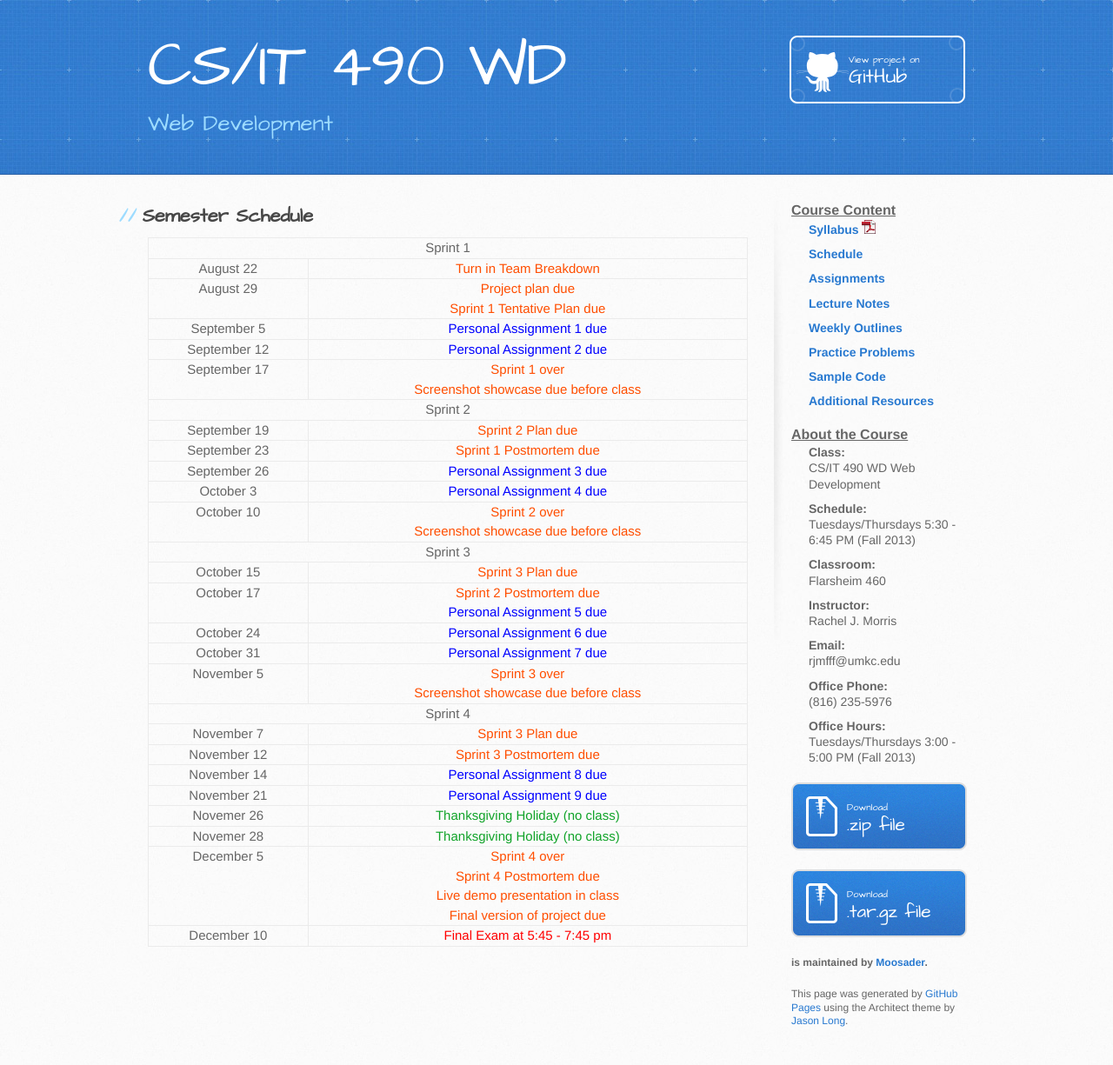
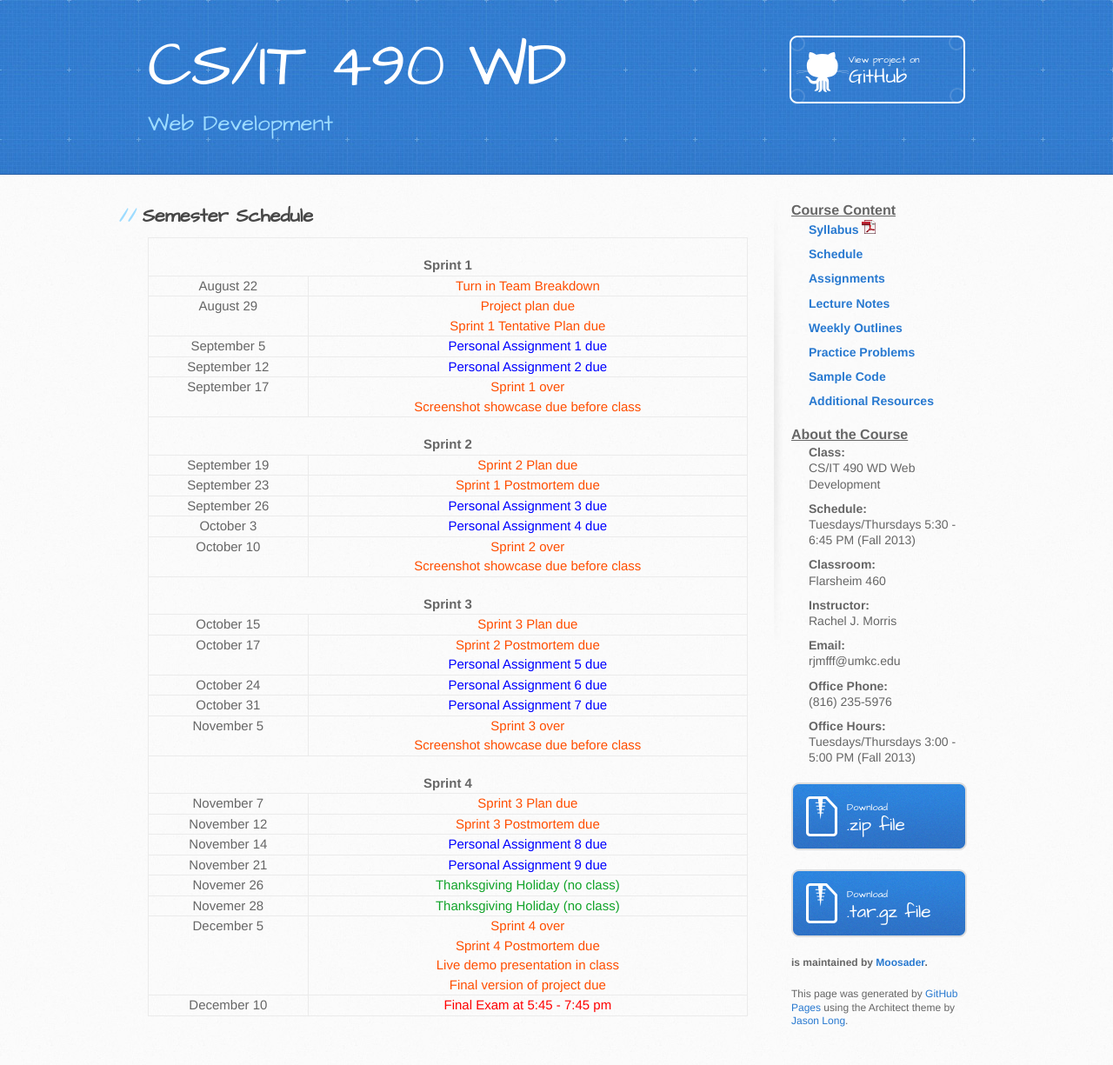
Before and after one commit to spellbindguy/Web-Development, a Jekyll site: the page schedule.html, which Jekyll copies as it is, in a window 1280 px wide. Shown: the whole page at 87% size. Built offline with Jekyll 4.4.1, drawn with Linux system fonts in a browser that asks for light colours.

Commit message:
styling updated

```diff
--- a/schedule.html
+++ b/schedule.html
@@ -36,13 +36,14 @@
 			.solo { color: #0000ff; }
 			.holiday { color: #11a329; }
 			.final { color: #ff0000; }
+			.header { padding-top: 20px; font-weight: bold; }
 		</style>
 
 		<table>
 			<tbody>
 
 				<tr>
-					<td colspan="2">Sprint 1</td>
+					<td colspan="2" class="header">Sprint 1</td>
 				</tr>
 
 				<tr>
@@ -79,7 +80,7 @@
 				</tr>
 
 				<tr>
-					<td colspan="2">Sprint 2</td>
+					<td colspan="2" class="header">Sprint 2</td>
 				</tr>
 
 				<tr>
@@ -115,7 +116,7 @@
 				</tr>
 
 				<tr>
-					<td colspan="2">Sprint 3</td>
+					<td colspan="2" class="header">Sprint 3</td>
 				</tr>
 
 				<tr>
@@ -152,7 +153,7 @@
 				</tr>
 
 				<tr>
-					<td colspan="2">Sprint 4</td>
+					<td colspan="2" class="header">Sprint 4</td>
 				</tr>
 
 				<tr>
```
